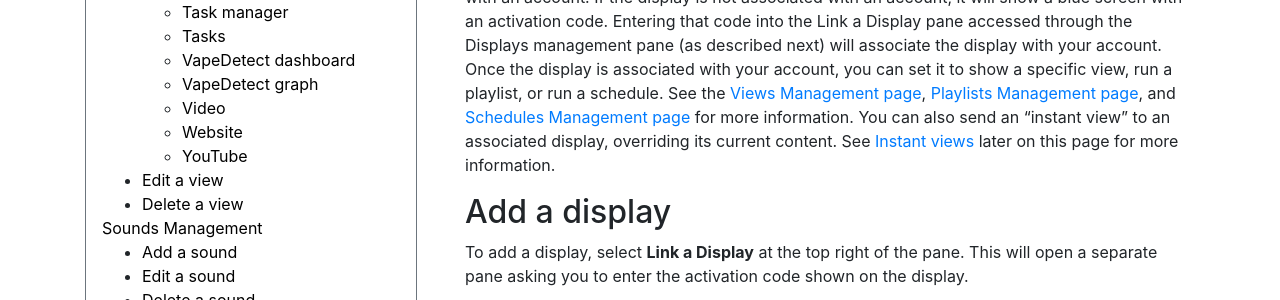
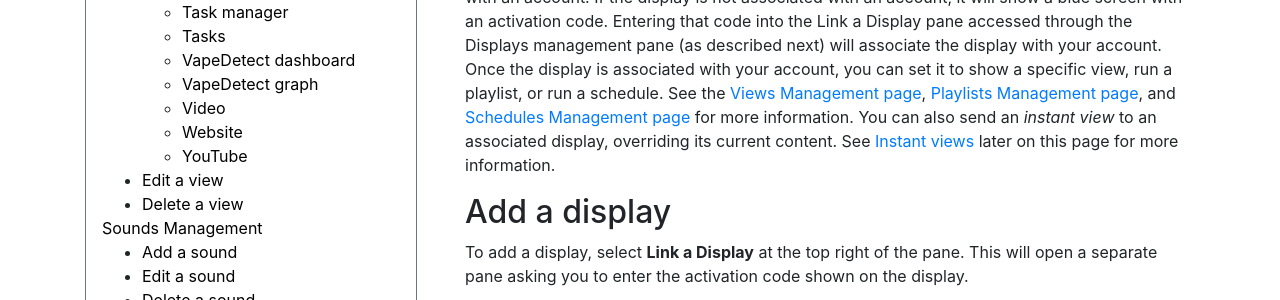
Before and after one commit to NrsSystems/docs, a Jekyll site: the page built from digital-displays/displays-management.md, in a window 1280 px wide and 900 px high, scrolled down 879 px. Shown: the part 153-453 px from the top of the window. Built offline with Jekyll 4.4.1, drawn with Linux system fonts in a browser that asks for light colours; our own code applies the rules of GitHub Pages for plain Markdown files.

```diff
--- a/digital-displays/displays-management.md
+++ b/digital-displays/displays-management.md
@@ -9,7 +9,7 @@ The Displays table shows the display descriptions (names), the version of code e
 ![displays management pane](displays_management.png)
 _To view larger: on a computer, right-click and select "open in new tab"; on a mobile touchscreen, use the zoom gesture._
 
-When a display device starts, it checks the XSPONSE system to see whether it is associated with an account. If the display is not associated with an account, it will show a blue screen with an activation code. Entering that code into the Link a Display pane accessed through the Displays management pane (as described next) will associate the display with your account. Once the display is associated with your account, you can set it to show a specific view, run a playlist, or run a schedule. See the [Views Management page](views-management.md), [Playlists Management page](playlists-management.md), and [Schedules Management page](schedules-management.md) for more information. You can also send an "instant view" to an associated display, overriding its current content. See [Instant views](displays-management.md#instant-views) later on this page for more information.
+When a display device starts, it checks the XSPONSE system to see whether it is associated with an account. If the display is not associated with an account, it will show a blue screen with an activation code. Entering that code into the Link a Display pane accessed through the Displays management pane (as described next) will associate the display with your account. Once the display is associated with your account, you can set it to show a specific view, run a playlist, or run a schedule. See the [Views Management page](views-management.md), [Playlists Management page](playlists-management.md), and [Schedules Management page](schedules-management.md) for more information. You can also send an *instant view* to an associated display, overriding its current content. See [Instant views](displays-management.md#instant-views) later on this page for more information.
 
 ## Add a display
 To add a display, select **Link a Display** at the top right of the pane. This will open a separate pane asking you to enter the activation code shown on the display.
```
